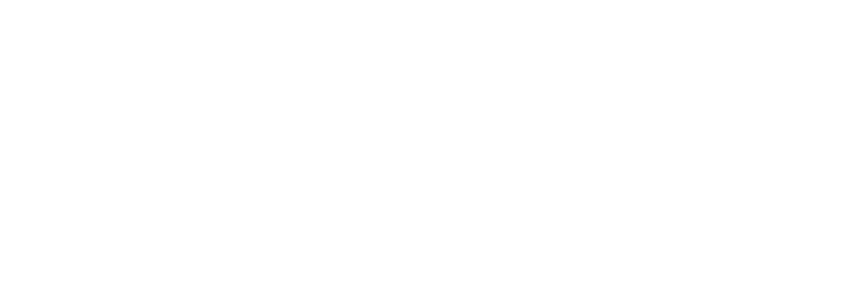
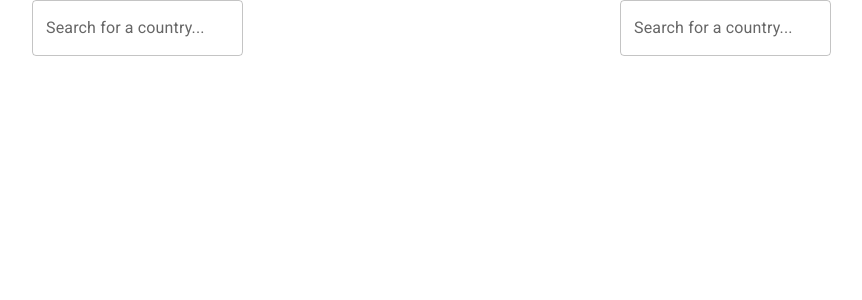
Before and after one commit to linder3hs/codigo13-react, a React (Create React App) app: page /flags in a window 1280 px wide. Before the commit this address had no page. Shown: the top 300 px of the page, without its empty margins (32-894 px from the left). Built offline with nearby package versions, Linux system fonts and the light colour scheme.

Commit message:
react router

```diff
--- /dev/null
+++ b/src/pages/Flags/index.js
@@ -0,0 +1,18 @@
+import { Container, Grid, TextField } from "@mui/material"
+
+const Flags = () => {
+  return (
+    <Container>
+      <Grid container spacing={3}>
+        <Grid item md={6}>
+          <TextField label="Search for a country..." />
+        </Grid>
+        <Grid item md={6}>
+          <TextField label="Search for a country..." />
+        </Grid>
+      </Grid>
+    </Container>
+  )
+}
+
+export default Flags
--- a/src/router/index.js
+++ b/src/router/index.js
@@ -8,6 +8,7 @@
  */
 import { BrowserRouter, Routes, Route } from "react-router-dom";
 import Home from "../pages/Home"
+import Flags from "../pages/Flags";
 
 // Nuestro Router va a ser un componente el cual se encargue de retornar
 // las rutas con su respectiva vista
@@ -17,6 +18,7 @@ const Router = () => {
     <BrowserRouter>
       <Routes>
         <Route path="/" element={<Home />} />
+        <Route path="/flags" element={<Flags />} />
       </Routes>
     </BrowserRouter>
   )
```
